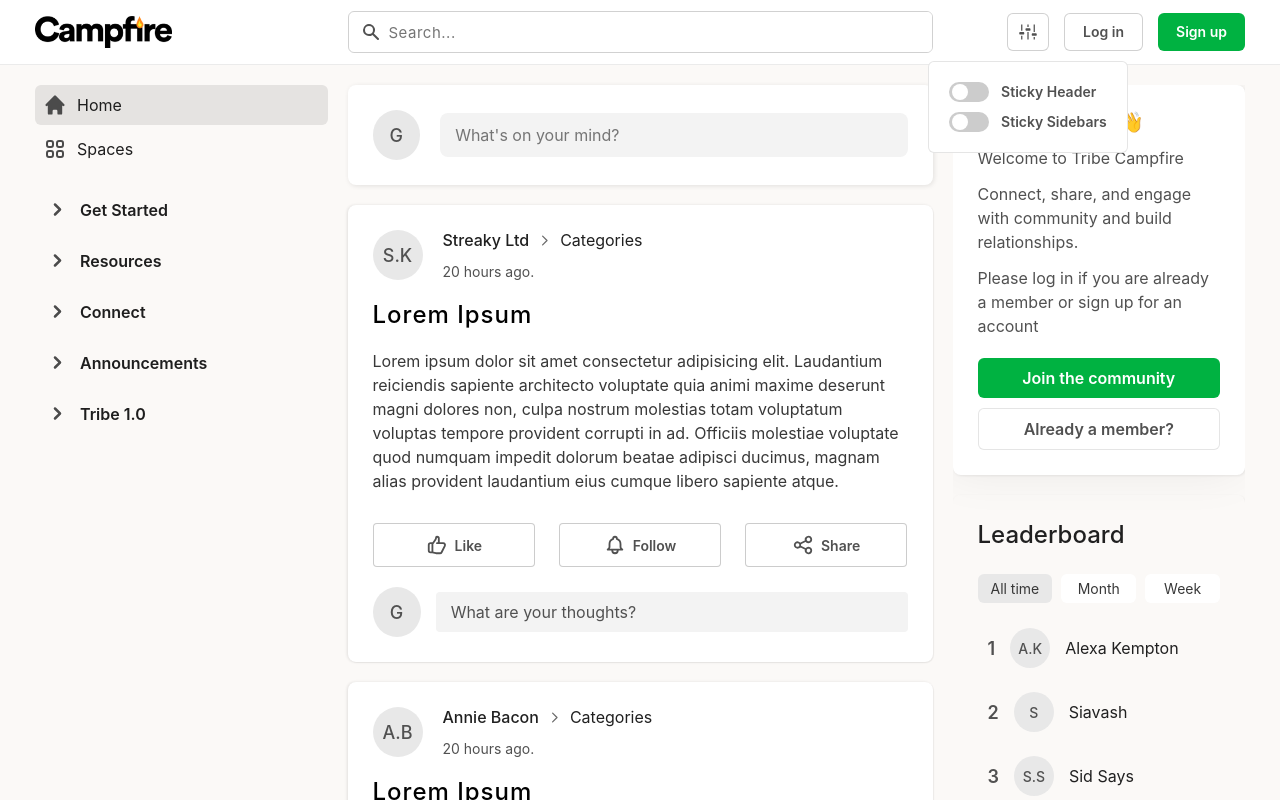
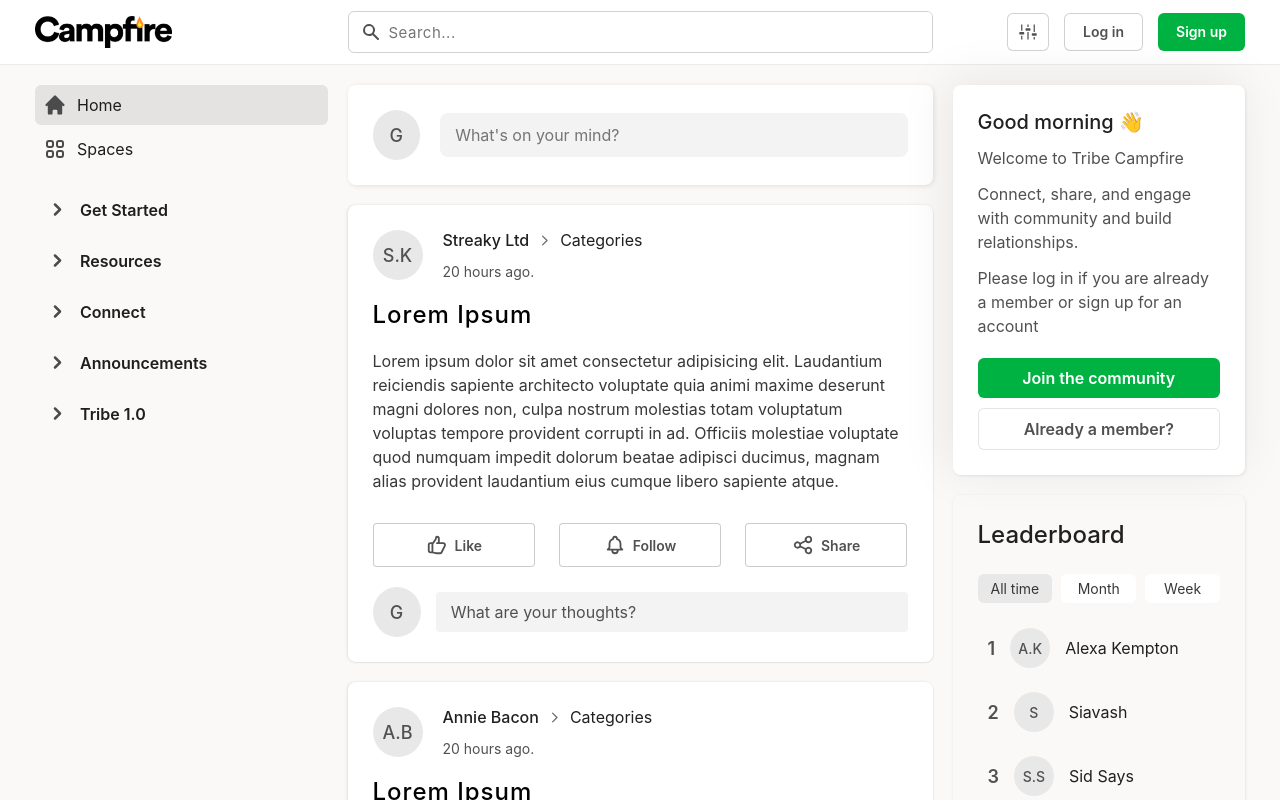
Before and after one commit to akaahl/tribe-community, a React (Create React App) app: page / in a window 1280 px wide. Shown: the top 800 px of the page. Built offline with nearby package versions, Linux system fonts and the light colour scheme.

Commit message:
Added sticky header, sticky sidebars, and adjustable header height functionalities

```diff
--- /dev/null
+++ b/src/actions/headerActions.js
@@ -0,0 +1,6 @@
+export const adjustHeaderHeight = (height) => async (dispatch) => {
+  dispatch({
+    type: "ADJUST_HEIGHT",
+    payload: height,
+  });
+};
--- a/src/components/header/Header.js
+++ b/src/components/header/Header.js
@@ -4,16 +4,38 @@ import Logo from "../../assets/images/Logo.png";
 import magnifyingIcon from "../../assets/icons/magnifying-icon.svg";
 import { VscSettings } from "react-icons/vsc";
 import ToggleModal from "./ToggleModal";
+import { useSelector } from "react-redux";
 
 const Header = () => {
-  const [modal, setModal] = useState(true);
+  const stickyHeader = useSelector(
+    (state) => state.toggleReducers.stickyHeader
+  );
 
-  const handleModal = () => {
-    setModal(!modal);
+  const headerHeight = useSelector((state) => state.headerHeight);
+
+  const [modal, setModal] = useState(false);
+
+  const closeToggleModal = (e) => {
+    e.preventDefault();
+    e.stopPropagation();
+    setModal(false);
+    document.removeEventListener("click", closeToggleModal);
+  };
+
+  const handleModal = (e) => {
+    e.preventDefault();
+    e.stopPropagation();
+
+    if (!modal) {
+      setModal(true);
+      document.addEventListener("click", closeToggleModal);
+    } else {
+      setModal(false);
+    }
   };
 
   return (
-    <StyledHeader>
+    <StyledHeader stickyHeader={stickyHeader} headerHeight={headerHeight}>
       <div className="left">
         <a href="/">
           <img src={Logo} alt="campfire" />
@@ -44,12 +66,12 @@ const Header = () => {
 export default Header;
 
 const StyledHeader = styled.div`
-  /* position: sticky;
-  top: 0; */
+  position: ${({ stickyHeader }) => (stickyHeader ? "sticky" : "static")};
+  top: 0;
   background-color: #ffffff;
   z-index: 1;
   width: 100%;
-  height: 65px;
+  height: ${({ headerHeight }) => `${headerHeight}px`};
   display: flex;
   align-items: center;
   justify-content: space-between;
@@ -174,4 +196,10 @@ const StyledHeader = styled.div`
       }
     }
   }
+
+  @media (max-width: 1024px) {
+    .center {
+      display: none;
+    }
+  }
 `;
--- a/src/components/header/ToggleModal.js
+++ b/src/components/header/ToggleModal.js
@@ -1,10 +1,12 @@
 import React from "react";
 import { useSelector, useDispatch } from "react-redux";
 import styled from "styled-components";
+import { adjustHeaderHeight } from "../../actions/headerActions";
 import { toggleHeader, toggleSidebars } from "../../actions/toggleActions";
 
 const ToggleModal = () => {
   const dispatch = useDispatch();
+  const headerHeight = useSelector((state) => state.headerHeight);
   const stickyHeader = useSelector(
     (state) => state.toggleReducers.stickyHeader
   );
@@ -22,8 +24,13 @@ const ToggleModal = () => {
       dispatch(toggleSidebars());
     }
   };
-  console.log(stickyHeader, "header");
-  console.log(stickySidebars, "sidebars");
+
+  const handleHeaderHeight = (e) => {
+    const height = e.target.value;
+    if (+height < 65 || isNaN(+height)) return;
+
+    dispatch(adjustHeaderHeight(height));
+  };
 
   return (
     <StyledToggleModal onClick={(e) => e.stopPropagation()}>
@@ -58,6 +65,17 @@ const ToggleModal = () => {
 
         <p>Sticky Sidebars</p>
       </div>
+
+      <div className="header-height">
+        <input
+          type="text"
+          name="height"
+          id="height"
+          onChange={handleHeaderHeight}
+          placeholder={`${headerHeight}px`}
+        />
+        <label htmlFor="height">Header Height (px)</label>
+      </div>
     </StyledToggleModal>
   );
 };
@@ -67,7 +85,7 @@ export default ToggleModal;
 const StyledToggleModal = styled.div`
   position: absolute;
   top: 130%;
-  width: 200px;
+  width: 250px;
   background-color: #ffffff;
   border: 1px solid rgba(0, 0, 0, 0.1);
   padding: 20px;
@@ -134,7 +152,7 @@ const StyledToggleModal = styled.div`
     }
 
     p {
-      margin-left: 12px;
+      margin-left: 40px;
       color: #515151;
       line-height: 100%;
     }
@@ -143,4 +161,26 @@ const StyledToggleModal = styled.div`
   .sidebars-toggle {
     margin-top: 10px;
   }
+
+  .header-height {
+    margin-top: 15px;
+    display: flex;
+    align-items: center;
+
+    input[type="text"] {
+      width: 60px;
+      height: 30px;
+      border-radius: 4px;
+      border: 1px solid rgba(0, 0, 0, 0.1);
+      padding: 10px;
+      outline: none;
+      font-weight: 600;
+      color: #515151;
+    }
+
+    label {
+      margin-left: 20px;
+      color: #515151;
+    }
+  }
 `;
--- a/src/components/main/LeftSidebar.js
+++ b/src/components/main/LeftSidebar.js
@@ -9,8 +9,19 @@ const LeftSidebar = () => {
   const stickySidebar = useSelector(
     (state) => state.toggleReducers.stickySidebars
   );
+
+  const stickyHeader = useSelector(
+    (state) => state.toggleReducers.stickyHeader
+  );
+
+  const headerHeight = useSelector((state) => state.headerHeight);
+
   return (
-    <StyledSidebar stickySidebar={stickySidebar}>
+    <StyledSidebar
+      stickySidebar={stickySidebar}
+      headerHeight={headerHeight}
+      stickyHeader={stickyHeader}
+    >
       <a href="/" className="home-link">
         <img src={HomeIcon} alt="home" />
         <span>Home</span>
@@ -72,7 +83,8 @@ const StyledSidebar = styled.aside`
   flex: 0.3;
   align-self: flex-start;
   position: ${({ stickySidebar }) => (stickySidebar ? "sticky" : "static")};
-  top: 85px;
+  top: ${({ headerHeight, stickyHeader }) =>
+    stickyHeader ? `calc(${headerHeight}px + 20px)` : "85px"};
 
   a {
     display: flex;
@@ -158,4 +170,8 @@ const StyledSidebar = styled.aside`
       }
     }
   }
+
+  @media (max-width: 1024px) {
+    display: none;
+  }
 `;
--- a/src/components/main/MainContent/MainContent.js
+++ b/src/components/main/MainContent/MainContent.js
@@ -67,4 +67,8 @@ const StyledMainContent = styled.main`
       }
     }
   }
+
+  @media (max-width: 1024px) {
+    flex: 1;
+  }
 `;
--- a/src/components/main/RightSidebar.js
+++ b/src/components/main/RightSidebar.js
@@ -1,10 +1,24 @@
 import React from "react";
 import styled from "styled-components";
 import rightChevronIcon from "../../assets/icons/right-chevron-thin.svg";
+import { useSelector } from "react-redux";
 
 const RightSidebar = () => {
+  const stickyHeader = useSelector(
+    (state) => state.toggleReducers.stickyHeader
+  );
+  const stickySidebar = useSelector(
+    (state) => state.toggleReducers.stickySidebars
+  );
+
+  const headerHeight = useSelector((state) => state.headerHeight);
+
   return (
-    <StyledSidebar>
+    <StyledSidebar
+      stickySidebar={stickySidebar}
+      stickyHeader={stickyHeader}
+      headerHeight={headerHeight}
+    >
       <div className="top-section">
         <h4>Good morning 👋</h4>
         <p>Welcome to Tribe Campfire</p>
@@ -125,11 +139,12 @@ export default RightSidebar;
 const StyledSidebar = styled.aside`
   flex: 0.3;
   align-self: flex-start;
-  position: sticky;
-  top: 85px;
+  position: ${({ stickySidebar }) => (stickySidebar ? "sticky" : "static")};
+  top: ${({ stickyHeader, headerHeight }) =>
+    stickyHeader ? `calc(${headerHeight}px + 20px)` : "65px"};
   height: 100vh;
   padding-bottom: 100px;
-  overflow-y: overlay;
+  overflow-y: ${({ stickySidebar }) => (stickySidebar ? "overlay" : "initial")};
 
   &:hover {
     ::-webkit-scrollbar {
@@ -311,4 +326,8 @@ const StyledSidebar = styled.aside`
       }
     }
   }
+
+  @media (max-width: 1024px) {
+    display: none;
+  }
 `;
--- a/src/reducers/heightReducer.js
+++ b/src/reducers/heightReducer.js
@@ -2,6 +2,10 @@ const initialState = "65";
 
 const heightReducer = (state = initialState, action) => {
   switch (action.type) {
+    case "ADJUST_HEIGHT": {
+      return (state = action.payload);
+    }
+
     default: {
       return state;
     }
```
